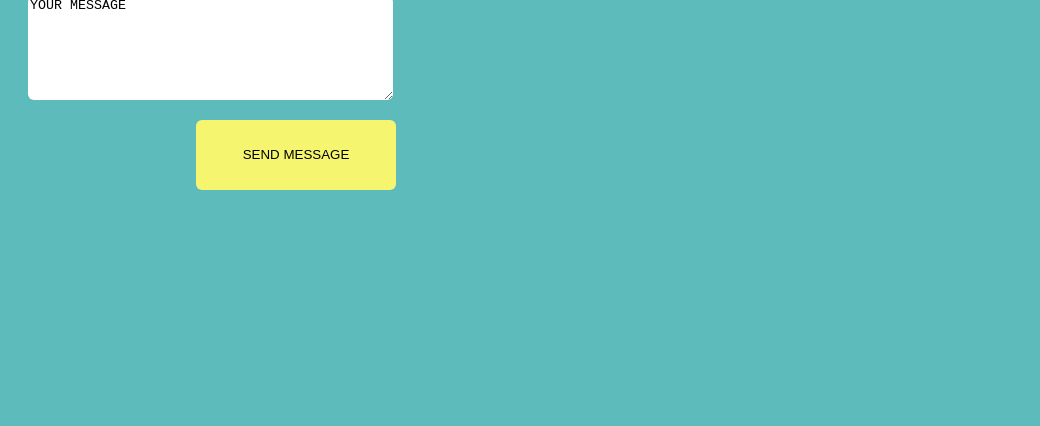
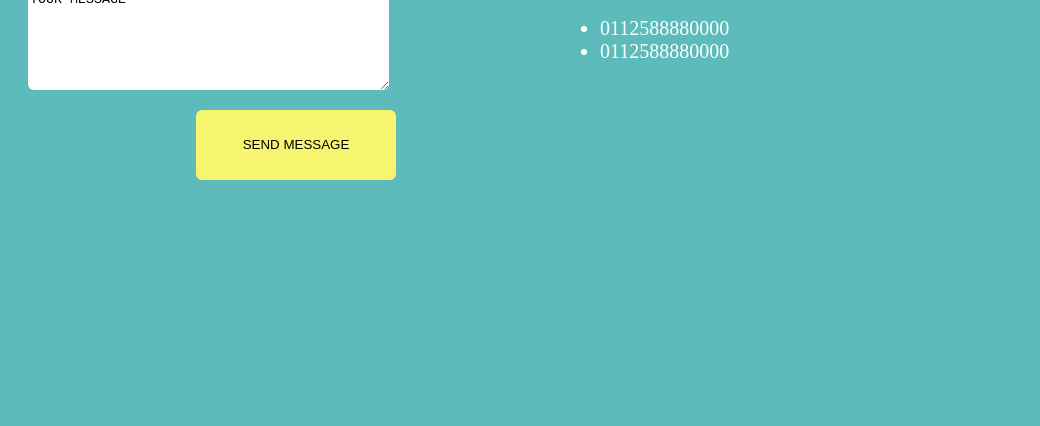
Before and after one commit to SarahHeshamAli/NTI-Task, a plain HTML site: page index.html in a window 1280 px wide. Shown: the part 374-800 px from the top of the page, without its empty margins (0-1040 px from the left). Drawn offline with Linux system fonts and the light colour scheme.

Commit message:
Update style.css

```diff
--- a/css/style.css
+++ b/css/style.css
@@ -1,5 +1,6 @@
 *{
     background-color: rgb(93, 187, 187);
+    box-sizing: border-box;
 }
 h1{
     color: white;
@@ -59,11 +60,11 @@ form{
 }
 .aside{
     display: inline-block;
-    margin-left:230px;
     width: 50%;
     color: white;
     vertical-align: top;
-    margin-top: 63px;
+    margin-top: 150px;
+    margin-left: 150px;
 }
 .you{
     font-size: 30px;
```
